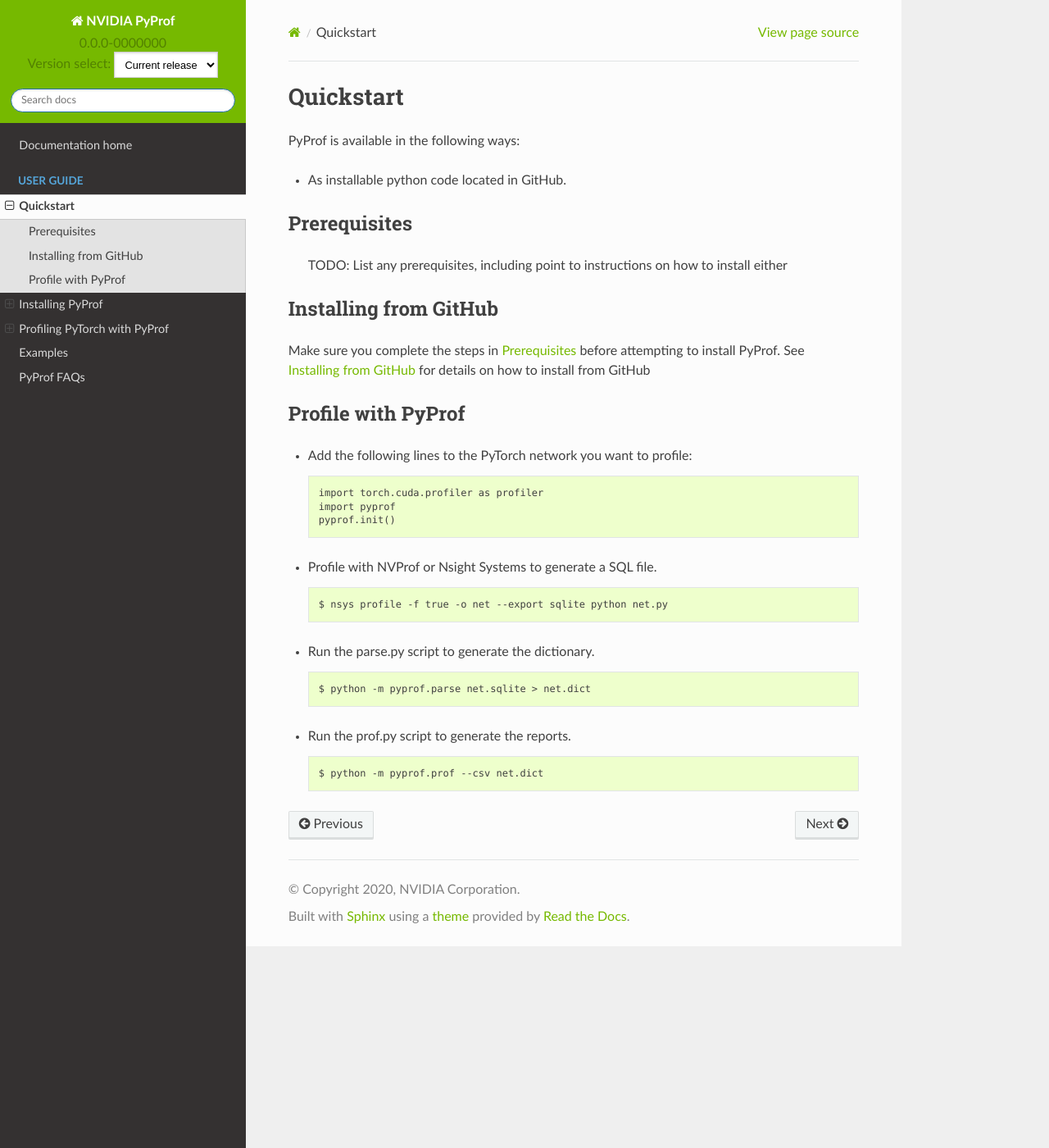
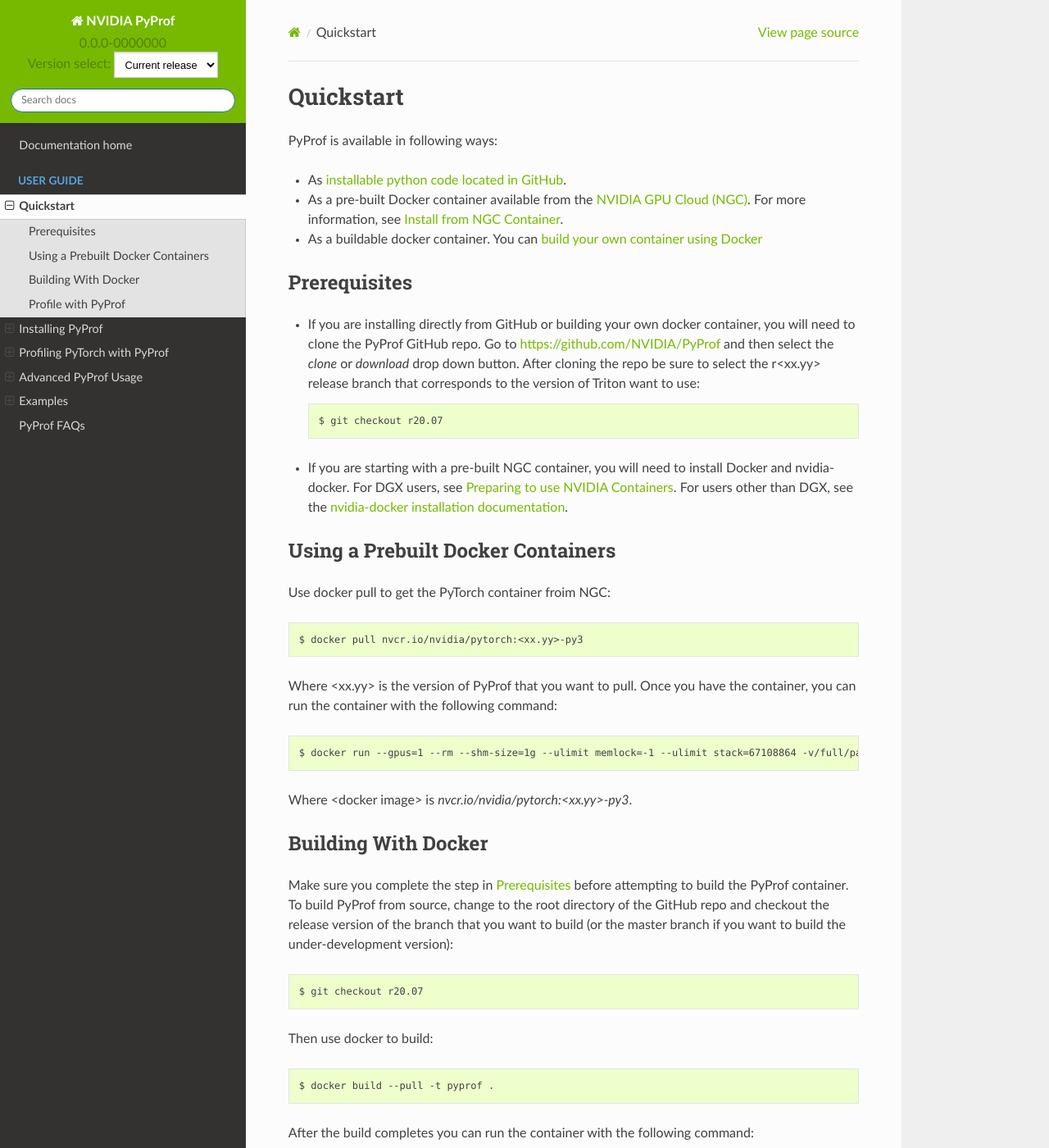
Before and after one commit to NVIDIA/PyProf, a Sphinx documentation site: the page built from docs/quickstart.rst, in a window 1280 px wide and 1400 px high. Shown: the whole window at 82% size. Built offline with Sphinx 7.4.7 and the Read the Docs theme 2.0.0, drawn with Linux system fonts in a browser that asks for light colours; some of the changed text lies outside the part shown.

Commit message:
Update README and Docs to including missing content

```diff
--- a/README.rst
+++ b/README.rst
@@ -118,11 +118,26 @@
 -------------
 
 The User Guide can be found in the
-`PyProf docs folder <https://github.com/NVIDIA/PyProf/blob/master/docs>`_, and
+`documentation for current release
+<https://docs.nvidia.com/deeplearning/frameworks/pyprof-user-guide/index.html>`_, and
 provides instructions on how to install and profile with PyProf.
 
-An `FAQ <https://github.com/NVIDIA/PyProf/blob/master/docs/faqs.rst>`_ provides
+A complete `Quick Start Guide <https://docs.nvidia.com/deeplearning/frameworks/pyprof-user-guide/quickstart.html>`_
+provides step-by-step instructions to get you quickly started using PyProf.
+
+An `FAQ <https://docs.nvidia.com/deeplearning/frameworks/pyprof-user-guide/faqs.html>`_ provides
 answers for frequently asked questions.
+
+The `Release Notes
+<https://docs.nvidia.com/deeplearning/frameworks/pyprof-release-notes/index.html>`_
+indicate the required versions of the NVIDIA Driver and CUDA, and also describe
+which GPUs are supported by PyProf
+
+Presentation and Papers
+^^^^^^^^^^^^^^^^^^^^^^^
+
+* `Automating End-toEnd PyTorch Profiling <https://developer.nvidia.com/gtc/2020/video/s21143>`_.
+   * `Presentation slides <https://developer.download.nvidia.com/video/gputechconf/gtc/2020/presentations/s21143-automating-end-to-end-pytorch-profiling.pdf>`_.
 
 Contributing
 ------------
--- a/docs/examples.rst
+++ b/docs/examples.rst
@@ -20,8 +20,8 @@
 
 This section provides several real examples on how to profile with PyPRrof.
 
-  *TODO:* Provide real examples. Everything here should also be added to
-  a QA L0_ test to lock in the code
+Profile Lenet
+-------------
 
 Navigate to the lenet example. ::
 
--- a/docs/index.rst
+++ b/docs/index.rst
@@ -32,5 +32,6 @@
    quickstart
    install
    profile
+   advanced
    examples
    faqs
--- a/docs/quickstart.rst
+++ b/docs/quickstart.rst
@@ -18,26 +18,74 @@
 Quickstart
 ==========
 
-PyProf is available in the following ways:
+PyProf is available in following ways:
 
-* As installable python code located in GitHub.
+* As :ref:`installable python code located in GitHub <section-installing-from-github>`.
+
+* As a pre-built Docker container available from the `NVIDIA GPU Cloud (NGC)
+  <https://ngc.nvidia.com>`_. For more information, see :ref:`section-installing-from-ngc`.
+
+* As a buildable docker container. You can :ref:`build your
+  own container using Docker <section-quickstart-building-with-docker>`
 
 .. _section-quickstart-prerequisites:
 
 Prerequisites
 -------------
 
-    TODO: List any prerequisites, including point to instructions on how to
-    install either
+* If you are installing directly from GitHub or building your own docker
+  container, you will need to clone the PyProf GitHub repo. Go to
+  https://github.com/NVIDIA/PyProf and then select the *clone* or *download*
+  drop down button. After cloning the repo be sure to select the r<xx.yy>
+  release branch that corresponds to the version of Triton want to use::
 
-.. _section-quickstart-installing-from-github:
+  $ git checkout r20.07
 
-Installing from GitHub
-----------------------
+* If you are starting with a pre-built NGC container, you will need to install
+  Docker and nvidia-docker. For DGX users, see `Preparing to use NVIDIA Containers
+  <http://docs.nvidia.com/deeplearning/dgx/preparing-containers/index.html>`_.
+  For users other than DGX, see the `nvidia-docker installation documentation
+  <https://github.com/NVIDIA/nvidia-docker>`_.
 
-Make sure you complete the steps in :ref:`section-quickstart-prerequisites`
-before attempting to install PyProf. See :ref:`section-installing-from-github`
-for details on how to install from GitHub
+.. _section-quickstart-using-a-prebuilt-docker-container:
+
+Using a Prebuilt Docker Containers
+----------------------------------
+
+Use docker pull to get the PyTorch container froim NGC::
+
+  $ docker pull nvcr.io/nvidia/pytorch:<xx.yy>-py3
+
+Where <xx.yy> is the version of PyProf that you want to pull. Once you have the
+container, you can run the container with the following command::
+
+  $ docker run --gpus=1 --rm --shm-size=1g --ulimit memlock=-1 --ulimit stack=67108864 -v/full/path/to/example/model/repository:/models <docker image>
+
+Where <docker image> is *nvcr.io/nvidia/pytorch:<xx.yy>-py3*.
+
+.. _section-quickstart-building-with-docker:
+
+Building With Docker
+--------------------
+
+Make sure you complete the step in
+:ref:`section-quickstart-prerequisites` before attempting to build the PyProf
+container. To build PyProf from source, change to the root directory of
+the GitHub repo and checkout the release version of the branch that
+you want to build (or the master branch if you want to build the
+under-development version)::
+
+  $ git checkout r20.07
+
+Then use docker to build::
+
+  $ docker build --pull -t pyprof .
+
+After the build completes you can run the container with the following command::
+
+  $ docker run --gpus=1 --rm --shm-size=1g --ulimit memlock=-1 --ulimit stack=67108864 -v/full/path/to/example/model/repository:/models <docker image>
+
+Where <docker image> is *pyprof*.
 
 .. _section-quickstart-profile-with-pyprof:
 
```
Also changed, not shown: docs/advanced.rst (added, +138 -0 lines), docs/install.rst (+23 -0 lines), docs/profile.rst (+104 -48 lines).
